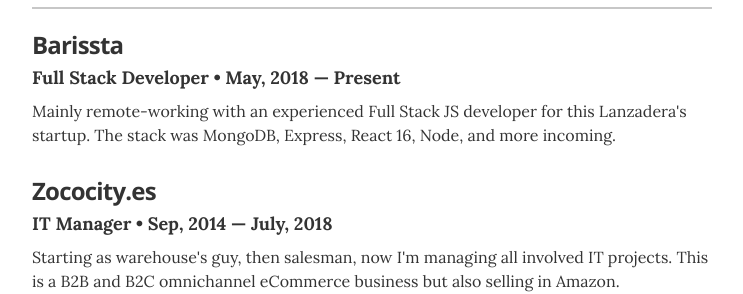
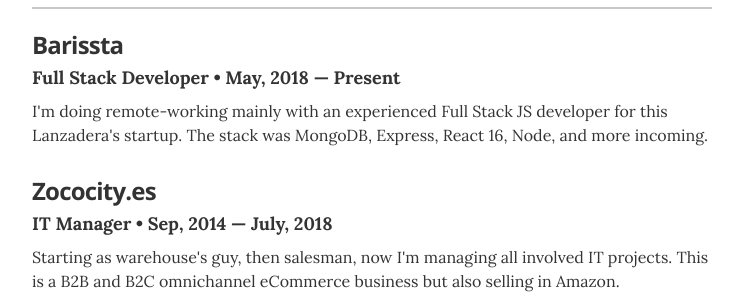
Before and after one commit to sbernaldev/sbernaldev.github.io, a Jekyll site: the page built from index.html, in a window 1280 px wide and 900 px high, scrolled down 437 px. Shown: the part 159-453 px from the top of the window, without its empty margins (268-1011 px from the left). Built offline with Jekyll 4.4.1, drawn with Linux system fonts in a browser that asks for light colours.

Commit message:
Mejora de traducción

```diff
--- a/_data/experience.yml
+++ b/_data/experience.yml
@@ -3,7 +3,7 @@
 - company: Barissta
   position: Full Stack Developer
   duration: May, 2018 &mdash; Present
-  summary: Mainly remote-working with an experienced Full Stack JS developer for this Lanzadera's startup. The stack was MongoDB, Express, React 16, Node, and more incoming.
+  summary: I'm doing remote-working mainly with an experienced Full Stack JS developer for this Lanzadera's startup. The stack was MongoDB, Express, React 16, Node, and more incoming.
 
 - company: Zococity.es
   position: IT Manager
```
